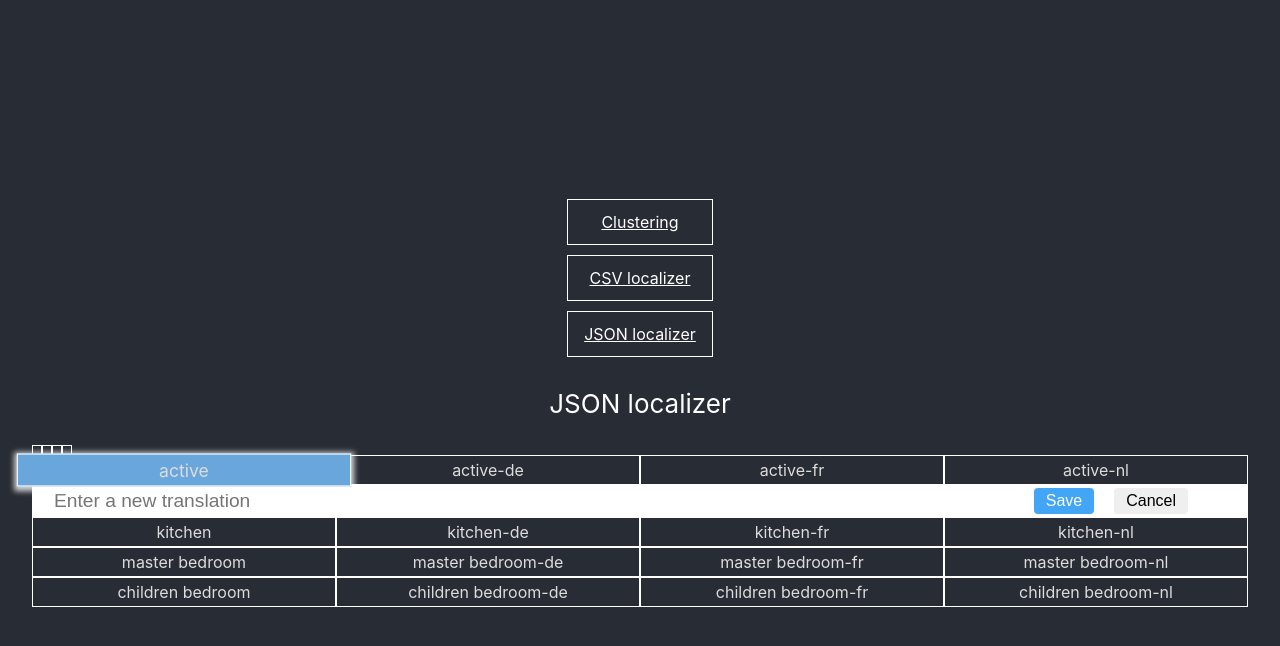
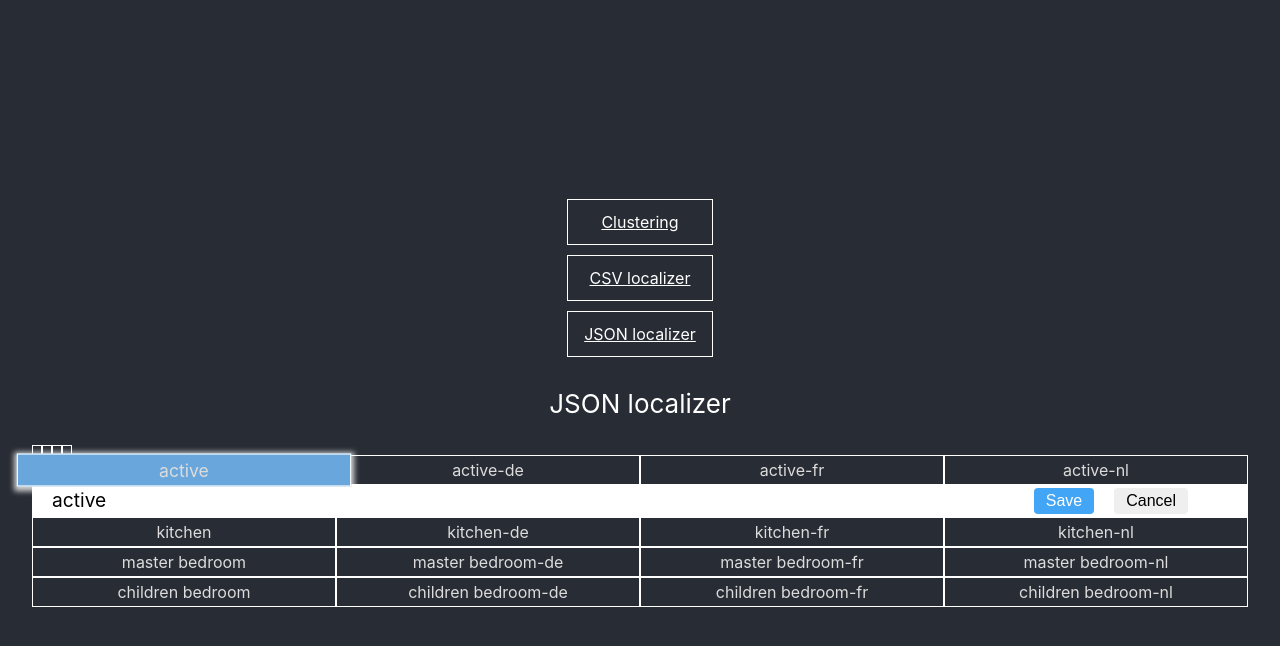
Before and after one commit to Pavel-Yarakhovich/clustering-example, a React (Create React App) app: page /json-localizer in a window 1280 px wide. Both pictures are taken after a click on the element "active". Shown: the top 646 px of the page. Built offline with nearby package versions, Linux system fonts and the light colour scheme.

Commit message:
saving new translation

```diff
--- a/src/components/csvLocalizer/csvLocalizer.css
+++ b/src/components/csvLocalizer/csvLocalizer.css
@@ -51,22 +51,18 @@
   background-color: white;
   width: 100%;
   padding: 3px 60px 3px 20px;
+  animation: margin 0.3s ease-in-out;
 }
-.edit-translation input {
+
+.edit-translation .textarea {
+  cursor: end;
+  max-height: 100%;
+  min-height: min-content;
+  text-align: left;
   font-size: 1.2rem;
   width: 70%;
   outline: none;
   border: none;
-  animation: margin 0.2s ease-in-out;
-}
-
-@keyframes margin {
-  from {
-    margin-top: -30px;
-  }
-  to {
-    margin-top: 0;
-  }
 }
 
 .edit-translation .buttons-container {
@@ -99,3 +95,12 @@
   background: linear-gradient(to right bottom, #dfdcdc, rgb(114, 32, 245));
   color: white;
 }
+
+@keyframes margin {
+  from {
+    margin-top: -30px;
+  }
+  to {
+    margin-top: 0;
+  }
+}
--- a/src/components/csvLocalizer/jsonLocalizer.js
+++ b/src/components/csvLocalizer/jsonLocalizer.js
@@ -23,12 +23,11 @@ const JsonLocalizer = () => {
   const [data, setData] = React.useState({});
   const [chosenFiles, setChosenFiles] = React.useState([en, de, fr, nl]);
   const [activeCellId, setActiveCellId] = React.useState('');
-  const [newTranslation, setNewtranslation] = React.useState('');
 
-  const inputRef = React.useRef();
+  const textareaRef = React.useRef();
 
   React.useEffect(() => {
-    inputRef.current?.focus();
+    textareaRef.current?.focus();
   }, [activeCellId]);
 
   React.useEffect(() => {
@@ -48,14 +47,23 @@ const JsonLocalizer = () => {
 
   const onCancel = React.useCallback(() => {
     setActiveCellId('');
-    setNewtranslation('');
   }, []);
 
   const saveTranslation = React.useCallback(() => {
-    console.log(`id: ${activeCellId}`, `translation: ${newTranslation}`);
+    const [key, index] = activeCellId.split('-');
+    const updatedTranslation = data[key].map((val, idx) => {
+      if (idx === +index) {
+        return textareaRef.current.innerText;
+      } else {
+        return val;
+      }
+    });
+    setData({
+      ...data,
+      [key]: updatedTranslation,
+    });
     setActiveCellId('');
-    setNewtranslation('');
-  });
+  }, [activeCellId]);
 
   return (
     <>
@@ -74,6 +82,9 @@ const JsonLocalizer = () => {
             .filter(Boolean)
             .map(([key, values]) => {
               const cellWidth = 100 / values.length;
+              const activeCellContent =
+                activeCellId &&
+                data[activeCellId.split('-')[0]][+activeCellId.split('-')[1]];
               return (
                 <>
                   <div className='table-row' key={key}>
@@ -96,12 +107,13 @@ const JsonLocalizer = () => {
                   </div>
                   {activeCellId?.split('-')[0] === key && (
                     <div className='edit-translation'>
-                      <input
-                        placeholder='Enter a new translation'
-                        ref={inputRef}
-                        value={newTranslation}
-                        onChange={(e) => setNewtranslation(e.target.value)}
-                      />
+                      <div
+                        contentEditable={true}
+                        className='textarea'
+                        ref={textareaRef}
+                      >
+                        {activeCellContent}
+                      </div>
                       <div className='buttons-container'>
                         <button className='save' onClick={saveTranslation}>
                           Save
```
